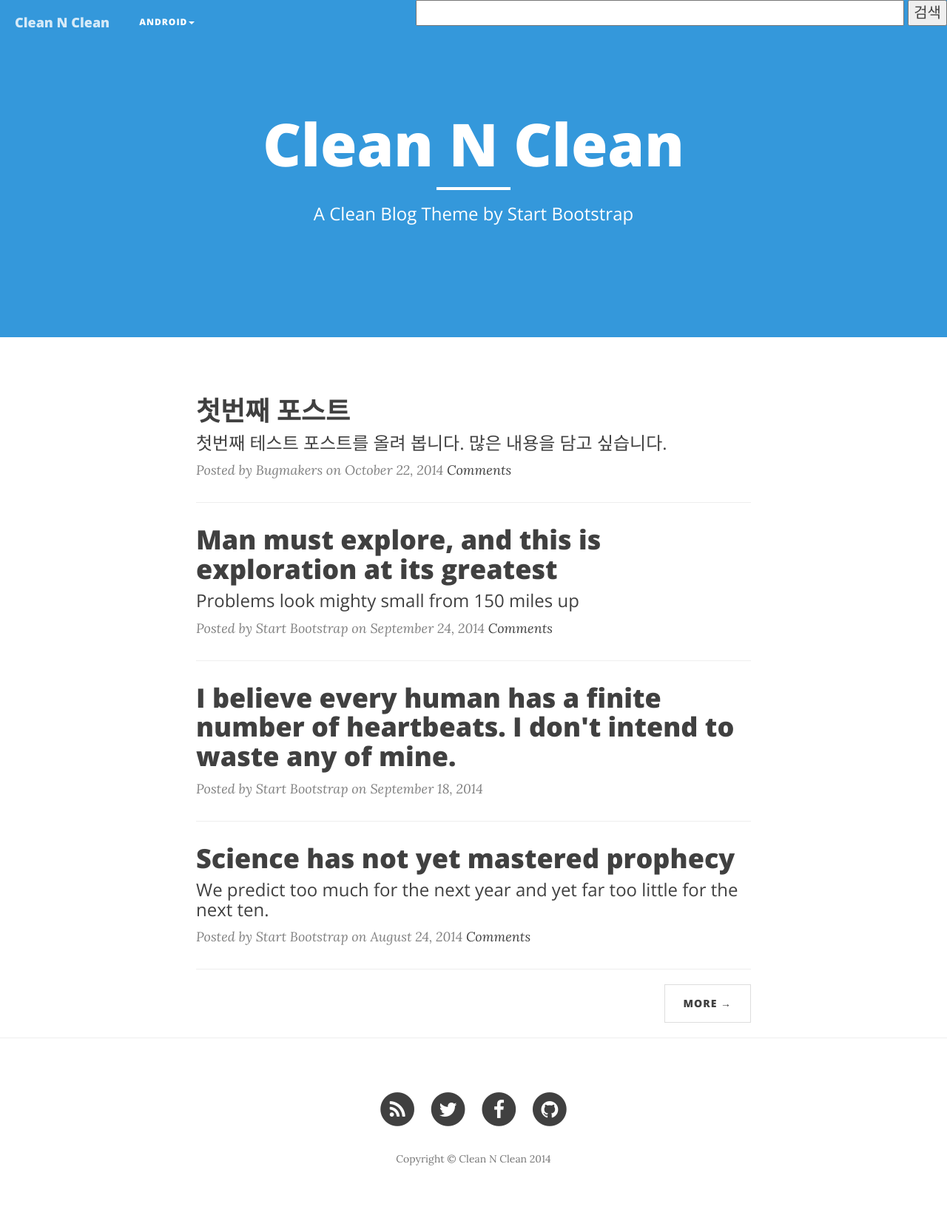
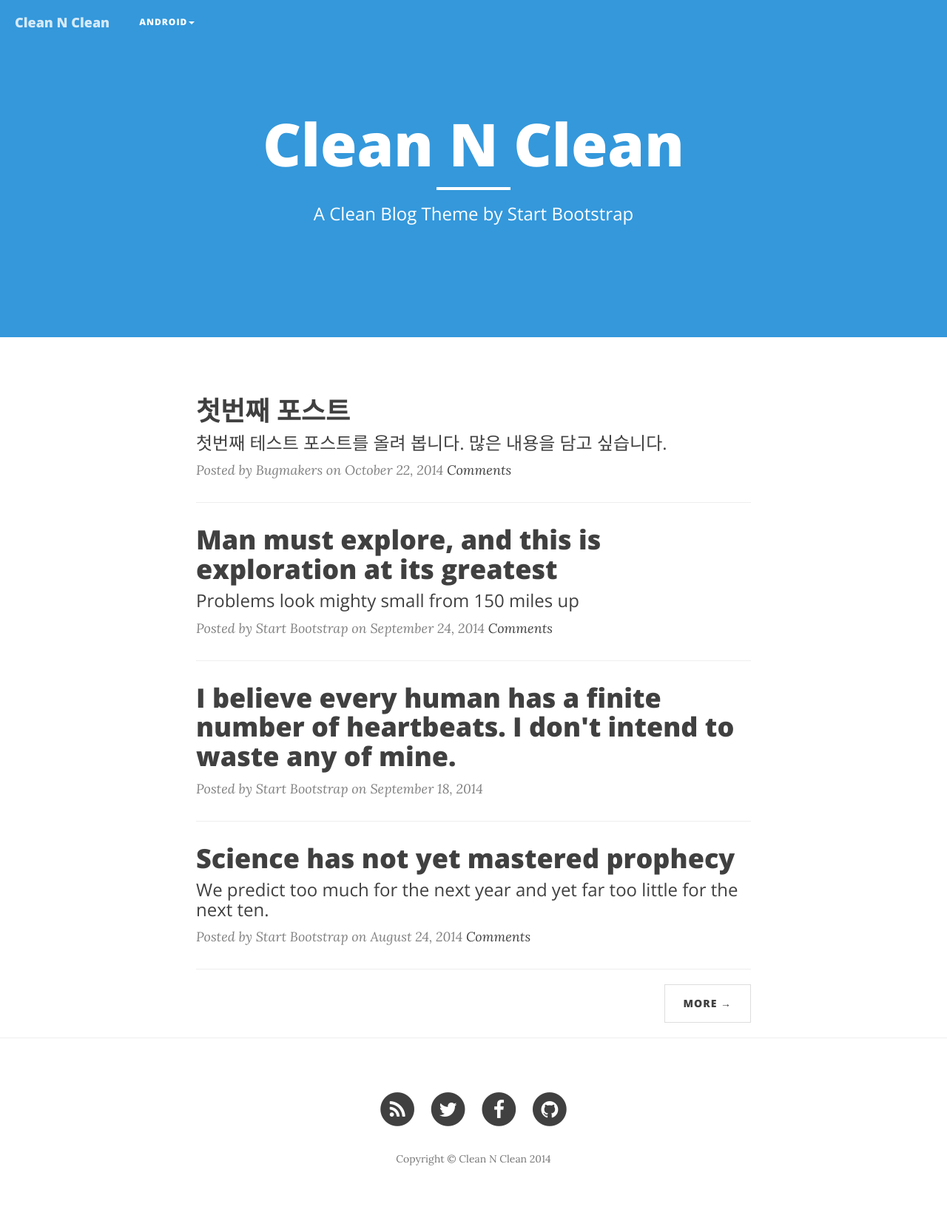
Before and after one commit to bugmakers/bugmakers.github.com, a Jekyll site: the page built from index.html, in a window 1280 px wide. Shown: the whole page at 74% size. Built offline with Jekyll 4.4.1, drawn with Linux system fonts in a browser that asks for light colours; nearby versions of some CDN libraries; Markdown is read by kramdown in place of the engine named in the settings; comment, search, counter and statistics services are not loaded.

Commit message:
Update nav.html

```diff
--- a/_includes/nav.html
+++ b/_includes/nav.html
@@ -29,7 +29,7 @@
             </ul>
             <ul class="nav navbar-nav navbar-right">
                 <li>
-                    {% include adsenseSearch.html %}
+                    {% include googleSearch.html %}
                 </li>
             </ul>
                 <!--
```
